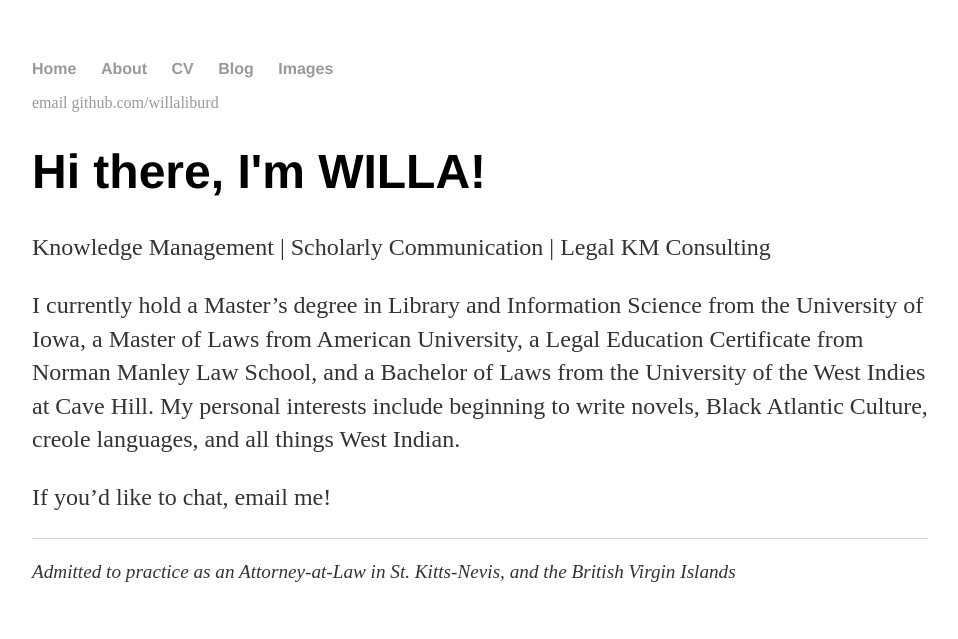
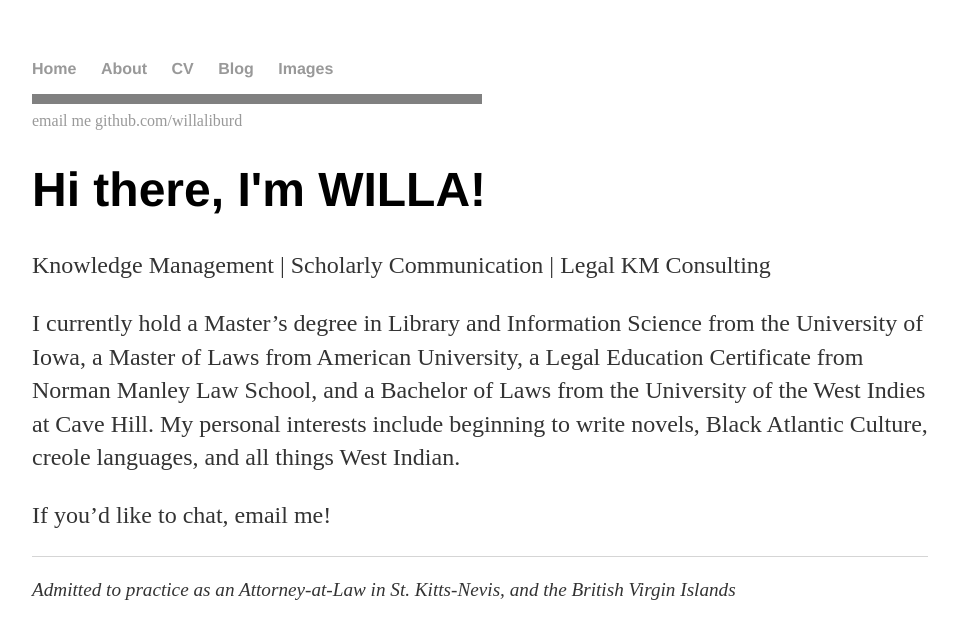
Before and after one commit to willaliburd/willaliburd.github.io, a Jekyll site: the page built from index.html, in a window 1280 px wide. Shown: the top 639 px of the page, without its empty margins (160-1118 px from the left). Built offline with Jekyll 4.4.1, drawn with Linux system fonts in a browser that asks for light colours.

Commit message:
Update default.html

```diff
--- a/_layouts/default.html
+++ b/_layouts/default.html
@@ -16,7 +16,9 @@
 	    		</ul>
 			</nav>
 
-			<a href="mailto:willa@nattakm.com">email</a>    <a href="https://github.com/NAME">github.com/willaliburd</a>
+			<hr size="10" width="50%" align="left" color="gray">
+
+			<a href="mailto:willa@nattakm.com">email me</a>             <a href="https://github.com/NAME">github.com/willaliburd</a>
 
 
 			<div class="container">
```
